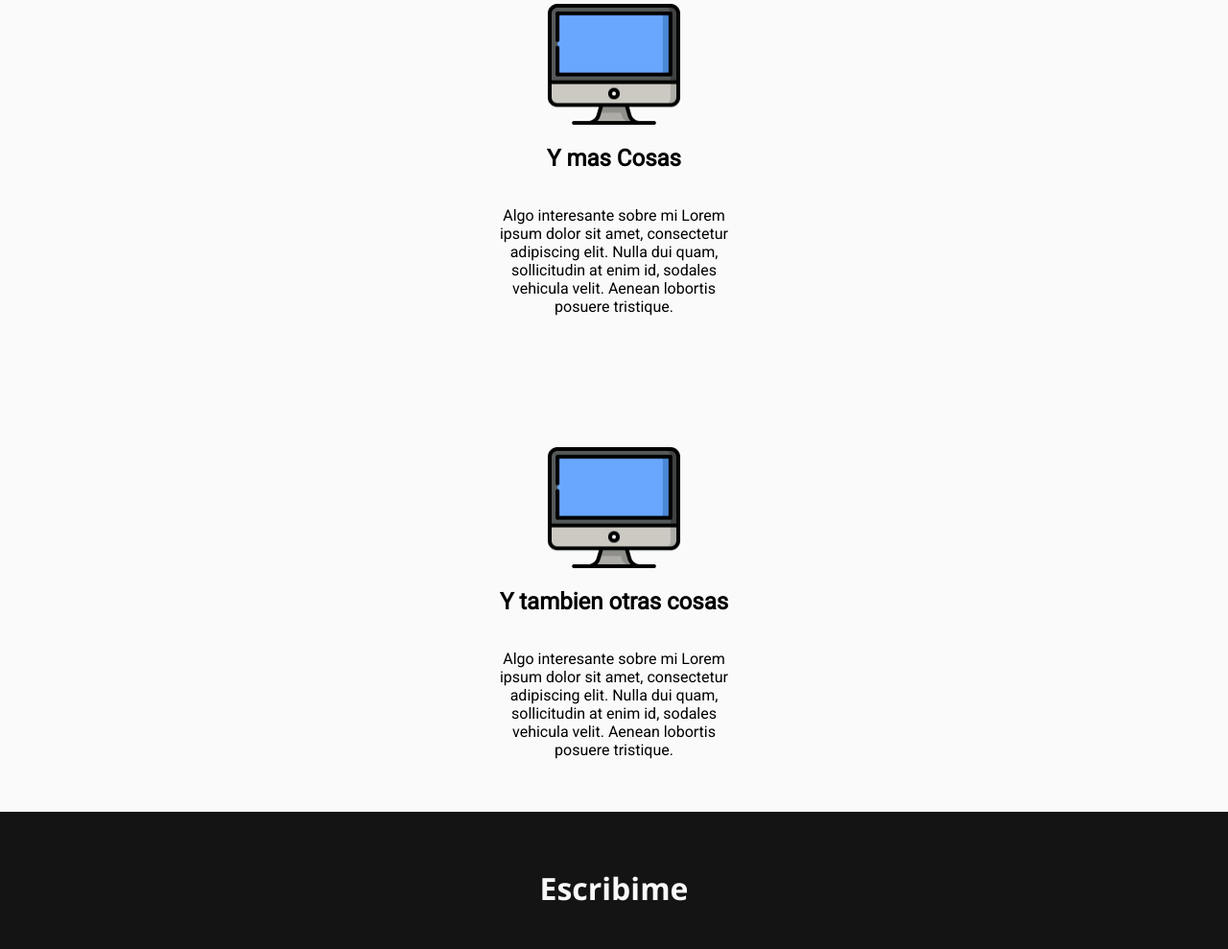
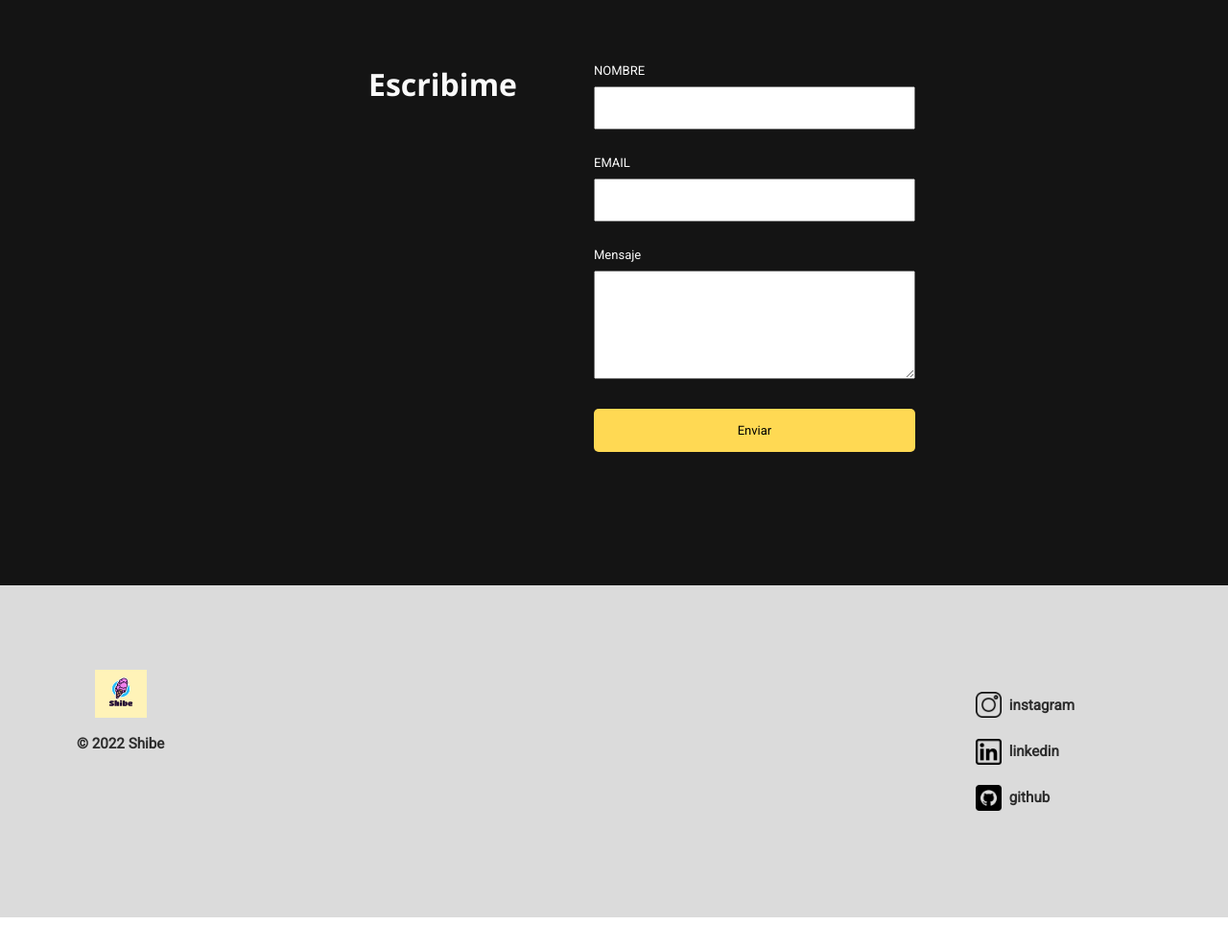
Before and after one commit to JulianGibelli/apx-desafio-mod3, a plain HTML site: page index.html in a window 1280 px wide. Shown: the part 1808-2797 px from the top of the page at 96% size. After the commit the page ends 2764 px from the top, so only its background shows below. Drawn offline with nearby package versions, Linux system fonts and the light colour scheme.

Commit message:
post for feedback and changes

```diff
--- a/index.css
+++ b/index.css
@@ -6,6 +6,7 @@ body {
   margin: 0;
   padding: 0;
 }
+
 /*  INICIO PRIMER SECTION  */
 
 .main {
@@ -44,6 +45,11 @@ body {
 @media (min-width: 376px) {
   .main {
     padding: 36px 80px;
+    margin: 0 auto;
+  }
+
+  .header {
+    margin: 0 auto;
   }
 
   .contenedor-rectangulos {
@@ -87,16 +93,16 @@ body {
 
 @media (min-width: 376px) {
   .welcome {
-      margin-top: 131px;
+    margin-top: 131px;
     display: flex;
     flex-direction: row;
     justify-content: space-between;
     align-items: flex-start;
   }
 
-  .cartel-bienvenida{
-      text-align: start;
-      margin-top: 75px;
+  .cartel-bienvenida {
+    text-align: start;
+    margin-top: 75px;
   }
 
   .foto-carnet {
@@ -121,6 +127,18 @@ body {
   justify-content: space-evenly;
 }
 
+@media (min-width: 376px) {
+  .bio {
+    display: flex;
+    flex-direction: row-reverse;
+    justify-content: space-evenly;
+  }
+
+  .check {
+    transform: scale(2.5);
+  }
+}
+
 .name {
   height: 44px;
   width: 271px;
@@ -138,7 +156,9 @@ body {
   width: 80px;
   height: 80px;
 }
+/*  FIN SEGUNDA SECTION  */
 
+/*  INICIO TERCER SECTION  */
 .services {
   max-height: 1500px;
   background-color: #fafafa;
@@ -147,6 +167,27 @@ body {
   align-items: center;
   justify-content: space-between;
   padding: 69px 52px;
+}
+@media (min-width: 376px) {
+  .services {
+    height: 604px;
+    padding-top: 200px;
+    padding-left: 20px;
+    padding-right: auto;
+    display: flex;
+    flex-direction: row;
+    justify-content: space-evenly;
+  }
+
+  .services-title {
+    display: none;
+  }
+
+  .one,
+  .two,
+  .three {
+    margin-bottom: 0;
+  }
 }
 
 .one,
@@ -186,9 +227,10 @@ body {
   height: 128.03px;
   margin: 0 auto;
 }
-/*  FIN SEGUNDA SECTION  */
 
-/*  INICIO TERCER SECTION  */
+/*  FIN TERCER SECTION  */
+
+/*  INICIO CUARTA SECTION  */
 
 .contacto {
   background-color: #141414;
@@ -198,6 +240,23 @@ body {
   flex-direction: column;
   align-items: center;
   justify-content: space-evenly;
+}
+
+@media (min-width: 376px) {
+  .contacto{
+    height: 660px;
+    padding: 116px 304px;
+    display: flex;
+    flex-direction: row;
+    align-items: flex-start;
+    justify-content: space-evenly;
+  }
+
+  .contact-title{
+    margin: 0;
+  }
+
+
 }
 
 .form {
@@ -248,10 +307,7 @@ body {
   font-family: "Roboto", sans-serif;
   font-size: 13px;
 }
-
-/*  FIN TERCER SECTION  */
-
-/*  INICIO CUARTA SECTION  */
+/*  FIN CUARTA SECTION  */
 
 .footer {
   background-color: #dbdbdb;
@@ -261,6 +317,28 @@ body {
   color: #2c2c2c;
   padding: 53px 16px;
 }
+
+@media (min-width: 376px) {
+  .footer{
+    height: 346px;
+    display: flex;
+    flex-direction: row;
+    justify-content: space-between;
+    padding: 98px 80px;
+    align-items:center;
+  }
+  .social-media-logos{
+    padding-right: 80px;
+  }
+
+  .logo-footer{
+    display: flex;
+    flex-direction: column;
+    align-items: center;
+  }
+
+}
+
 
 .logo-footer {
   display: flex;
@@ -288,5 +366,3 @@ body {
 .this {
   margin: 18px 0 0 0;
 }
-
-/*  FIN CUARTA SECTION  */
--- a/index.html
+++ b/index.html
@@ -38,6 +38,7 @@
       </div>
     </section>
     <section class="bio">
+      <div class="bio-2">
         <h1 class="name">Soy Shibe</h1>
         <p class="parrafo">
           Algo interesante sobre mi Lorem ipsum dolor sit amet, consectetur
@@ -47,12 +48,17 @@
           Integer ut iaculis augue, sit amet tincidunt ex. In eleifend justo et
           sodales semper. Mauris nec tortor lectus. Curabitur nec ultricies dolor.
         </p>
+
+      </div>
       <img class="check" src="./check.png" alt="check" />
     </section>
     <section class="services">
+      <div class="titulo-service">
         <h1 class="services-title" style="margin-bottom: 56.5px">
           Mis servicios
         </h1>
+
+      </div>
       <div class="one">
         <img class="monitor" src="./monitor.png" alt="monitor" />
         <h2 class="services-subtitle">Hago Cosas</h2>
@@ -96,9 +102,9 @@
           <label for="msg" class="msg">Mensaje</label>
           <textarea name="text-area" id="textarea" class="text-area"></textarea>
         </div>
-    </div>
         <div class="button">
             <button class="boton">Enviar</button>
+        </div>
     </div>
     </section>
     <section class="footer">
```
Lines whose indentation alone changed are shown as unchanged.
